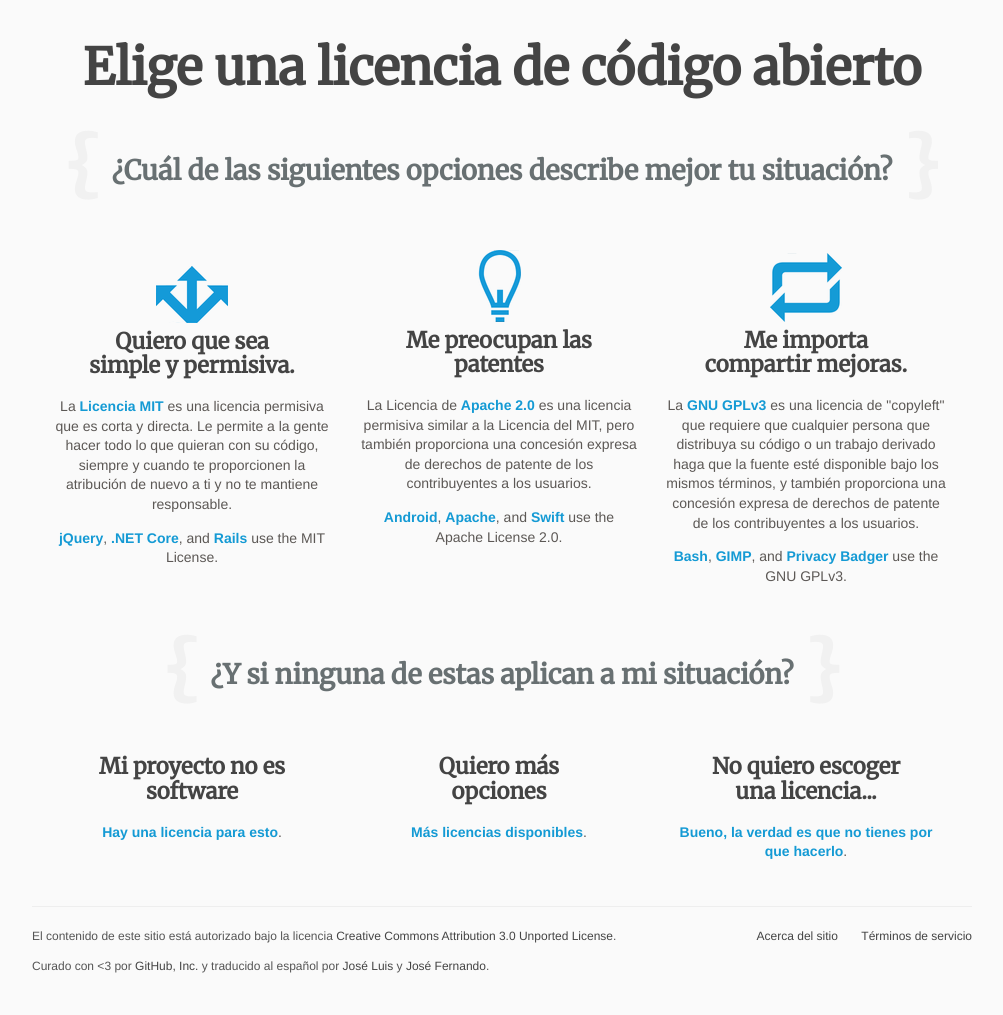
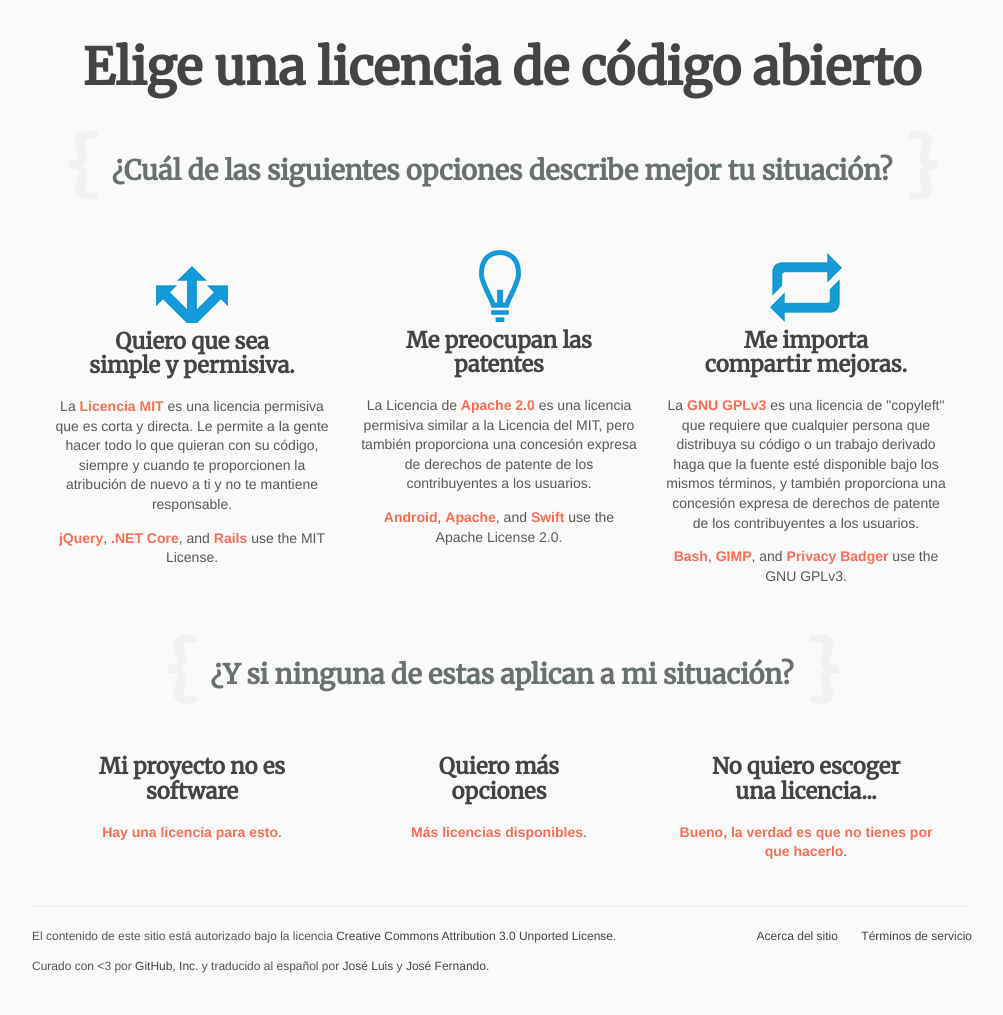
Before and after one commit to Eligelicencia/eligeUnaLicencia, a Jekyll site: the page built from index.html, in a window 1280 px wide. Shown: the whole page, without its empty margins (138-1141 px from the left). Built offline with Jekyll 4.4.1, drawn with Linux system fonts in a browser that asks for light colours.

Commit message:
change homepage a bit

```diff
--- a/assets/css/application.scss
+++ b/assets/css/application.scss
@@ -13,7 +13,7 @@ body {
 }
 
 a {
-  color: #149ad4;
+  color: #fa6d53;
   font-weight: bold;
   text-decoration: none;
 }
```
